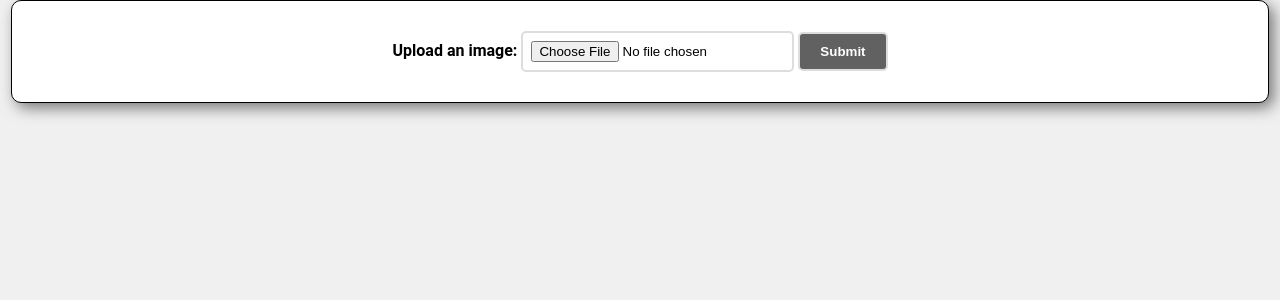
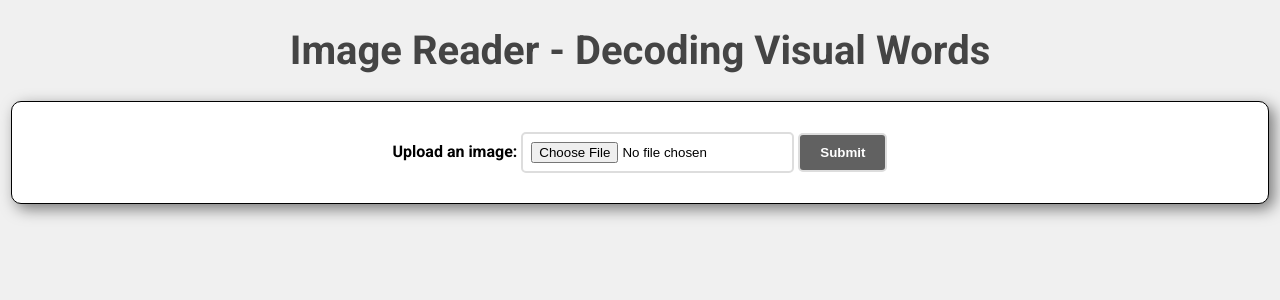
Before and after one commit to NhanPhamThanh-IT/Image-To-Text-Tool, a Flask app: page / in a window 1280 px wide. Shown: the top 300 px of the page. Run offline with Flask 3, Linux system fonts and the light colour scheme.

Commit message:
Update to apply css for the direct object and apply font for the text

```diff
--- a/templates/home.html
+++ b/templates/home.html
@@ -6,8 +6,10 @@
     <title>Image To Text Tool</title>
     <!-- Liên kết file CSS -->
     <link rel="stylesheet" href="{{ url_for('static', filename='styles.css') }}">
+    <link href="https://fonts.googleapis.com/css2?family=Roboto:wght@400;500;700&display=swap" rel="stylesheet">
 </head>
 <body class="body">
+    <h1>Image Reader - Decoding Visual Words</h1>
     <div class="box">
         <form action="/upload" method="post" enctype="multipart/form-data" class="form" align="center">
             <label for="imageUpload1" style="font-weight: bold;">Upload an image:</label>
```
